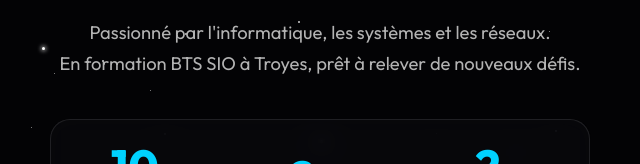
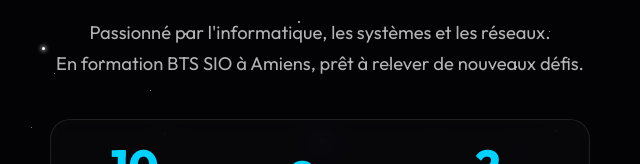
Before and after one commit to Matteor22/Portfolio, a plain HTML site: page index.html in a window 1280 px wide. Shown: the part 432-596 px from the top of the page, 320-960 px from the left. Drawn offline with nearby package versions, Linux system fonts and the light colour scheme.

Commit message:
Add files via upload

```diff
--- a/index.html
+++ b/index.html
@@ -44,7 +44,7 @@
             </p>
             <p class="hero-desc">
                 Passionné par l'informatique, les systèmes et les réseaux.<br>
-                En formation BTS SIO à Troyes, prêt à relever de nouveaux défis.
+                En formation BTS SIO à Amiens, prêt à relever de nouveaux défis.
             </p>
 
 
```
